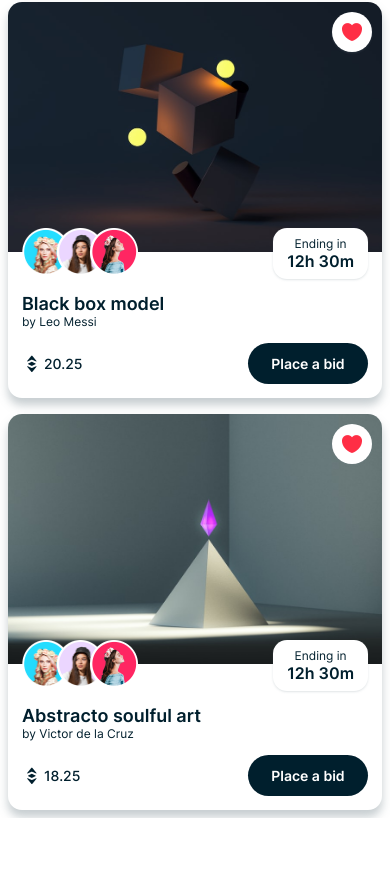
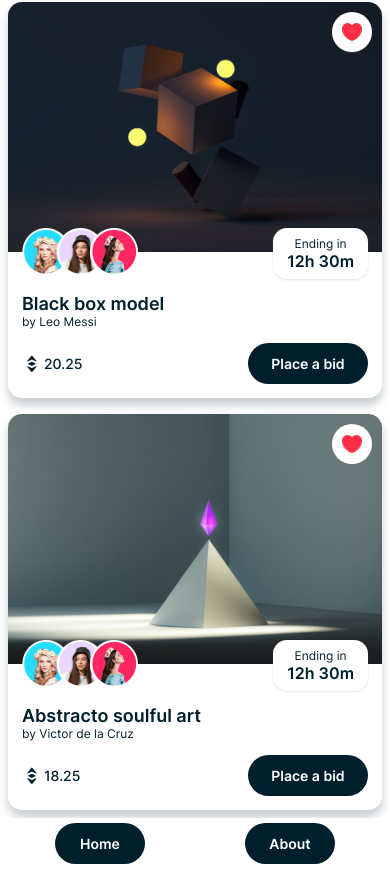
Before and after one commit to yusufstawan/nftstore-react-native-expo, a React Native app: screen /Home in a window 390 px wide. Shown: the part 2261-3130 px from the top of the page. Before the commit the page ends 3079 px from the top, so only its background shows below. Built offline with nearby package versions, Linux system fonts and the light colour scheme; no server answers.

Commit message:
buttontab and data on about

```diff
--- a/App.js
+++ b/App.js
@@ -1,6 +1,5 @@
 import { createStackNavigator } from '@react-navigation/stack';
 import { NavigationContainer, DefaultTheme } from '@react-navigation/native';
-import { createBottomTabNavigator } from '@react-navigation/bottom-tabs';
 import { useFonts } from 'expo-font';
 
 import Home from './screens/Home';
@@ -8,7 +7,6 @@ import Details from './screens/Details';
 import Login from './screens/Login';
 import About from './screens/About';
 
-const Tab = createBottomTabNavigator();
 const Stack = createStackNavigator();
 
 const theme = {
@@ -37,17 +35,9 @@ const App = () => {
         <Stack.Screen name='Details' component={Details} />
         <Stack.Screen name='Login' component={Login} />
         <Stack.Screen name='About' component={About} />
-        <Stack.Screen name="Bottom" component={Bottom} />
       </Stack.Navigator>
     </NavigationContainer>
   );
 }
 
-const Bottom = () => (
-  <Tab.Navigator>
-    <Tab.Screen name="Home" component={Home} />
-    <Tab.Screen name="About" component={About} />
-  </Tab.Navigator>
-)
-
 export default App;
--- a/babel.config.js
+++ b/babel.config.js
@@ -1,6 +1,7 @@
-module.exports = function(api) {
+module.exports = function (api) {
   api.cache(true);
   return {
     presets: ['babel-preset-expo'],
+    plugins: ['react-native-reanimated/plugin'],
   };
 };
--- a/components/Button.js
+++ b/components/Button.js
@@ -53,3 +53,55 @@ export const RectButton = ({ minWidth, fontSize, handlePress, ...props }) => {
     </TouchableOpacity>
   );
 };
+
+export const HomeBootom = ({ minWidth, fontSize, handlePress, ...props }) => {
+  return (
+    <TouchableOpacity
+      style={{
+        backgroundColor: COLORS.primary,
+        padding: SIZES.small,
+        borderRadius: SIZES.extraLarge,
+        minWidth: minWidth,
+        ...props,
+      }}
+      onPress={handlePress}
+    >
+      <Text
+        style={{
+          fontFamily: FONTS.semiBold,
+          fontSize: fontSize,
+          color: COLORS.white,
+          textAlign: "center",
+        }}
+      >
+        Home
+      </Text>
+    </TouchableOpacity>
+  );
+};
+
+export const AboutBootom = ({ minWidth, fontSize, handlePress, ...props }) => {
+  return (
+    <TouchableOpacity
+      style={{
+        backgroundColor: COLORS.primary,
+        padding: SIZES.small,
+        borderRadius: SIZES.extraLarge,
+        minWidth: minWidth,
+        ...props,
+      }}
+      onPress={handlePress}
+    >
+      <Text
+        style={{
+          fontFamily: FONTS.semiBold,
+          fontSize: fontSize,
+          color: COLORS.white,
+          textAlign: "center",
+        }}
+      >
+        About
+      </Text>
+    </TouchableOpacity>
+  );
+};
--- a/components/index.js
+++ b/components/index.js
@@ -1,6 +1,6 @@
 import HomeHeader from './HomeHeader';
 import NFTCard from './NFTCard';
-import { RectButton, CircleButton } from './Button';
+import { RectButton, CircleButton, HomeBootom, AboutBootom } from './Button';
 import { SubInfo, People, EndDate, EthPrice, NFTTitle } from './SubInfo';
 import DetailsBid from './DetailsBid';
 import FocusedStatusBar from './FocusStatusBar';
@@ -18,5 +18,7 @@ export {
   NFTTitle,
   DetailsBid,
   FocusedStatusBar,
-  DetailsDesc
+  DetailsDesc,
+  HomeBootom,
+  AboutBootom,
 };
--- a/screens/About.js
+++ b/screens/About.js
@@ -1,12 +1,13 @@
 import React from 'react';
 import { useNavigation } from '@react-navigation/native';
-import { StyleSheet, Text, View, TouchableOpacity, SafeAreaView, Image } from 'react-native';
+import { StyleSheet, Text, View, TouchableOpacity, SafeAreaView, Image, FlatList } from 'react-native';
 
 import { auth } from '../firebase';
 
 import { FocusedStatusBar } from "../components";
-import { assets } from '../constants';
-import { COLORS } from "../constants";
+import { assets, COLORS, SIZES, NFTData } from '../constants';
+import { AboutBootom, HomeBootom } from "../components";
+import { NFTCard } from "../components";
 
 const About = () => {
   const navigation = useNavigation()
@@ -50,6 +51,42 @@ const About = () => {
           />
           <Text style={styles.buttonText}>Hallo 👏</Text>
           <Text style={styles.buttonText}>{auth.currentUser?.email}</Text>
+          <TouchableOpacity
+            style={styles.buttonUpload}
+          >
+            <Text style={{ color: "white", fontSize: 16, fontWeight: "bold" }}>Upload NFT</Text>
+          </TouchableOpacity>
+        </View>
+
+        <View style={styles.containerMain}>
+          <Text style={styles.main}>Your NFT art:</Text>
+
+          <FlatList
+            data={NFTData}
+            renderItem={({ item }) => <NFTCard data={item} />}
+            keyExtractor={(item) => item.id}
+            showsVerticalScrollIndicator={false}
+          />
+        </View>
+
+        <View
+          style={{
+            flexDirection: "row",
+            justifyContent: "space-around",
+            alignItems: "center",
+            padding: 5
+          }}
+        >
+          <HomeBootom
+            minWidth={90}
+            fontSize={SIZES.font}
+            handlePress={() => navigation.navigate("Home")}
+          />
+          <AboutBootom
+            minWidth={90}
+            fontSize={SIZES.font}
+            handlePress={() => navigation.navigate("About")}
+          />
         </View>
       </SafeAreaView>
     </>
@@ -65,9 +102,9 @@ const styles = StyleSheet.create({
     width: '25%',
     padding: 8,
     borderRadius: 10,
-    alignItems: 'center',
     marginTop: 10,
     marginRight: 10,
+    alignItems: 'center',
   },
   buttonText: {
     color: 'white',
@@ -75,4 +112,24 @@ const styles = StyleSheet.create({
     fontSize: 16,
     alignSelf: 'center',
   },
+  buttonUpload: {
+    alignSelf: 'center',
+    backgroundColor: '#0782F9',
+    width: '30%',
+    padding: 10,
+    borderRadius: 10,
+    alignItems: 'center',
+    marginTop: 30,
+  },
+  containerMain: {
+    flex: 1,
+    marginTop: -50,
+  },
+  main: {
+    fontSize: 20,
+    fontWeight: '700',
+    color: 'black',
+    marginLeft: 20,
+    marginTop: 20,
+  }
 })
--- a/screens/Home.js
+++ b/screens/Home.js
@@ -1,11 +1,14 @@
 import React, { useState } from "react";
 import { View, SafeAreaView, FlatList } from "react-native";
+import { useNavigation } from "@react-navigation/native";
 
 import { NFTCard, HomeHeader, FocusedStatusBar } from "../components";
-import { COLORS, NFTData } from "../constants";
+import { COLORS, NFTData, SIZES } from "../constants";
+import { HomeBootom, AboutBootom } from "../components";
 
 const Home = () => {
   const [nftData, setNftData] = useState(NFTData);
+  const navigation = useNavigation();
 
   const handleSearch = (value) => {
     if (value.length === 0) {
@@ -52,6 +55,26 @@ const Home = () => {
           <View style={{ flex: 1, backgroundColor: COLORS.white }} />
         </View>
       </View>
+
+      <View
+        style={{
+          flexDirection: "row",
+          justifyContent: "space-around",
+          alignItems: "center",
+          padding: 5,
+        }}
+      >
+        <HomeBootom
+          minWidth={90}
+          fontSize={SIZES.font}
+          handlePress={() => navigation.navigate("Home")}
+        />
+        <AboutBootom
+          minWidth={90}
+          fontSize={SIZES.font}
+          handlePress={() => navigation.navigate("About")}
+        />
+      </View>
     </SafeAreaView>
   );
 };
--- a/screens/Login.js
+++ b/screens/Login.js
@@ -12,7 +12,7 @@ const Login = () => {
   useEffect(() => {
     const unsubscribe = auth.onAuthStateChanged(user => {
       if (user) {
-        navigation.replace("About")
+        navigation.replace("Home")
       }
     })
     return unsubscribe
```
Also changed, not shown: package.json (+10 -3 lines), 1 other file (tests, documents, lock files or other folders).
